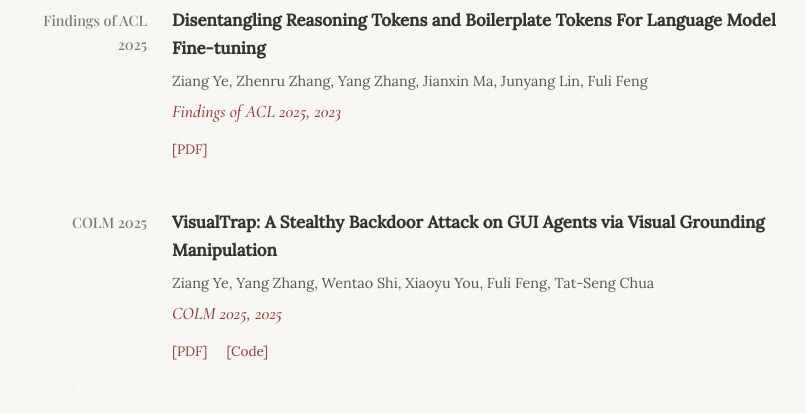
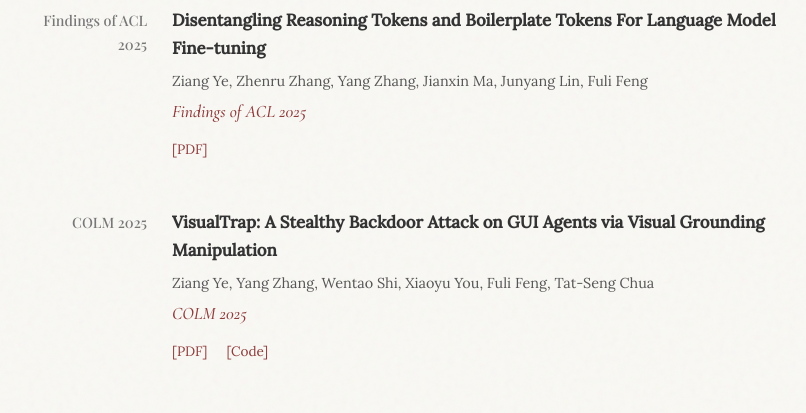
Before and after one commit to whi497/leaf.github.io, a Jekyll site: the page built from index.html, in a window 1280 px wide. Shown: the part 1220-1633 px from the top of the page, without its empty margins (232-1038 px from the left). Built offline with Jekyll 4.4.1, drawn with Linux system fonts in a browser that asks for light colours.

Commit message:
[content] correct year problem

```diff
--- a/_data/publications.yml
+++ b/_data/publications.yml
@@ -1,7 +1,6 @@
 - title: "Disentangling Reasoning Tokens and Boilerplate Tokens For Language Model Fine-tuning"
   authors: "Ziang Ye, Zhenru Zhang, Yang Zhang, Jianxin Ma, Junyang Lin, Fuli Feng"
   venue: "Findings of ACL 2025"
-  year: 2023
   pdf: "https://aclanthology.org/2025.findings-acl.1078.pdf"
   code: ""
   abstract: ""
@@ -9,7 +8,6 @@
 - title: "VisualTrap: A Stealthy Backdoor Attack on GUI Agents via Visual Grounding Manipulation"
   authors: "Ziang Ye, Yang Zhang, Wentao Shi, Xiaoyu You, Fuli Feng, Tat-Seng Chua"
   venue: "COLM 2025"
-  year: 2025
   pdf: "https://openreview.net/pdf?id=7HPuAkgdVm"
   code: "https://github.com/whi497/VisualTrap"
   abstract: ""
```
